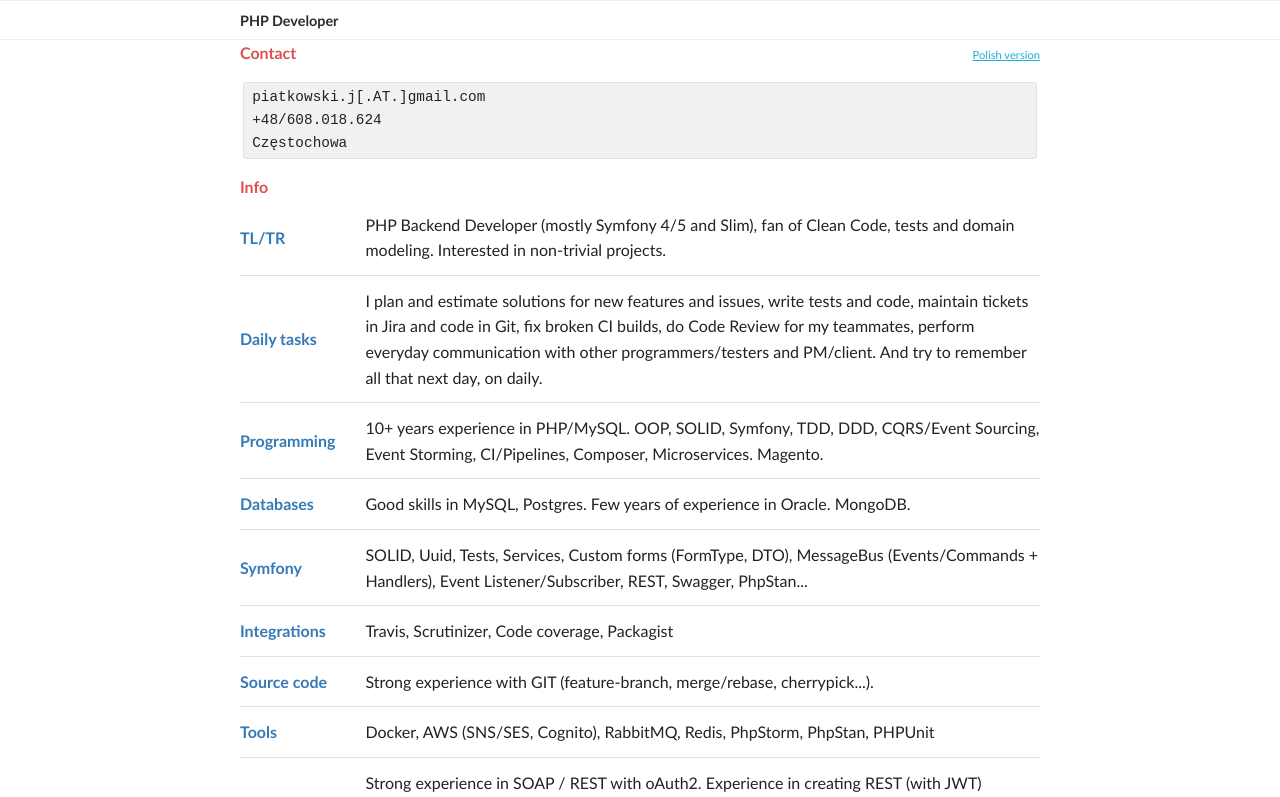
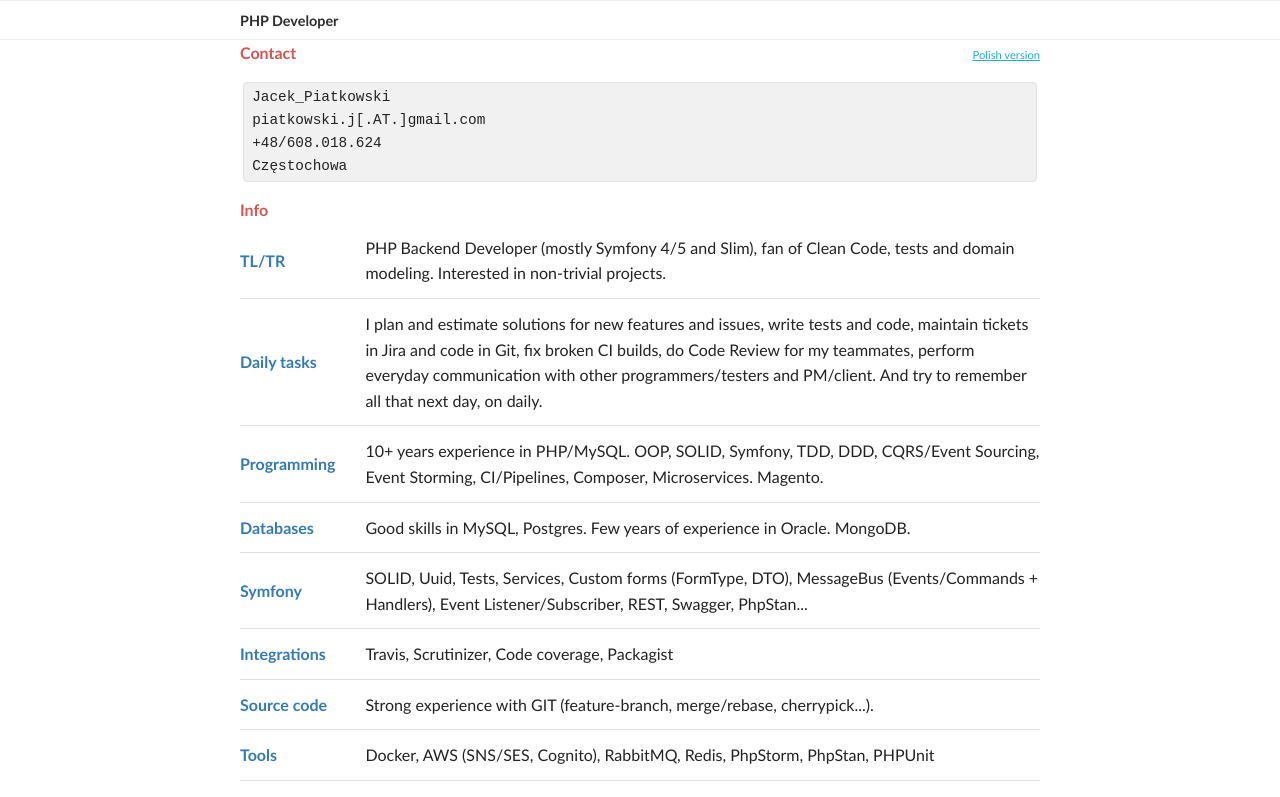
Before and after one commit to jphpdev/jphpdev.github.io, a plain HTML site: page index_en.html in a window 1280 px wide. Shown: the top 797 px of the page. Drawn offline with Linux system fonts and the light colour scheme.

Commit message:
Updated english version

```diff
--- a/index_en.html
+++ b/index_en.html
@@ -46,7 +46,8 @@
     <div class="twelwe column">
     <span class="u-pull-right"><a href="index.html" class="lang_link">Polish version</a></span>
       <p id="contact" class="pheader">Contact</p>
-      <pre><code>piatkowski.j[.AT.]gmail.com
+      <pre><code>Jacek_Piatkowski
+piatkowski.j[.AT.]gmail.com
 +48/608.018.624
 Częstochowa</code></pre>
 
```
